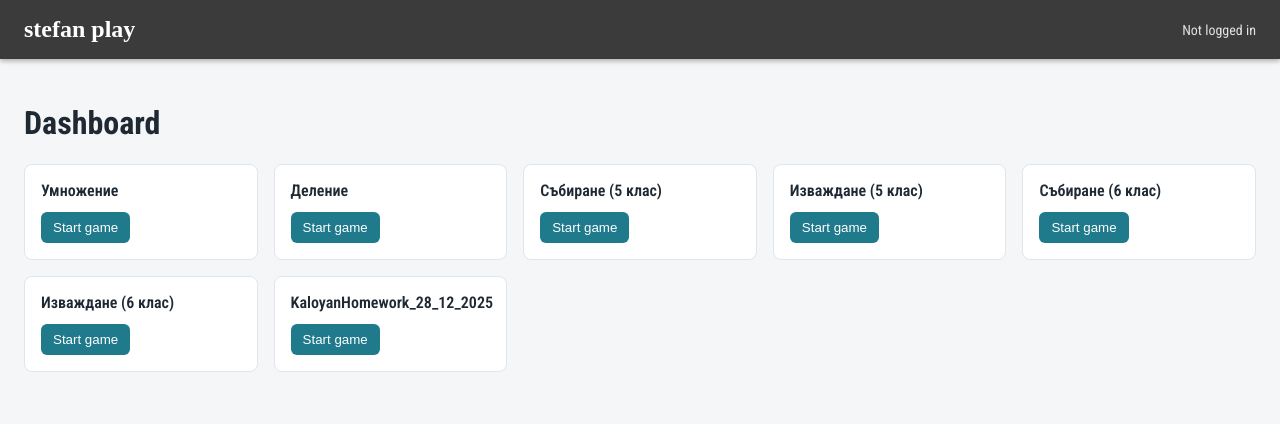
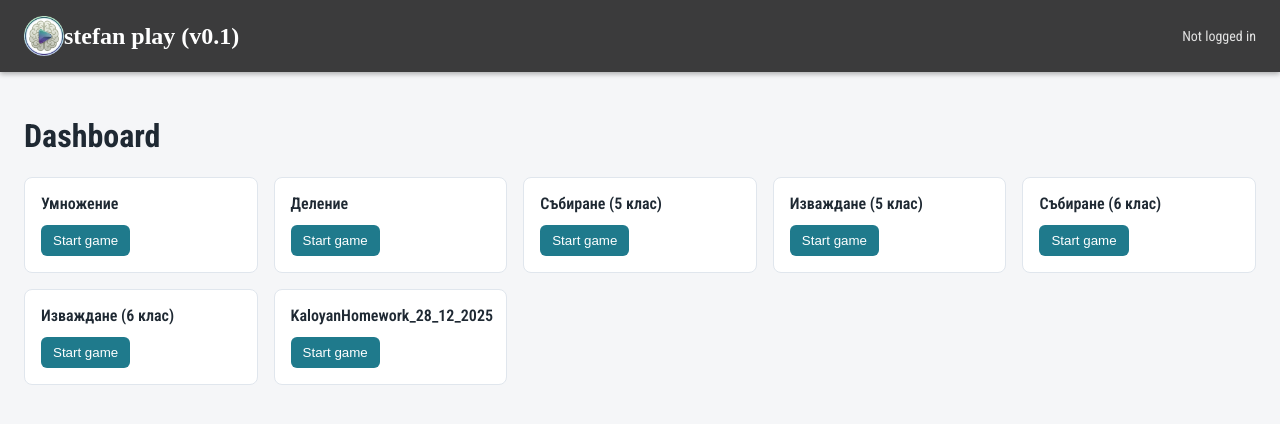
Before and after one commit to logixoul/math-game-2, a React (Vite) app: page / in a window 1280 px wide. Shown: the top 424 px of the page. Built offline with nearby package versions, Linux system fonts and the light colour scheme; a web font is replaced by a local one.

Commit message:
styling; topbar is now own component

```diff
--- a/src/ReactPort/DashboardPage.tsx
+++ b/src/ReactPort/DashboardPage.tsx
@@ -1,6 +1,7 @@
 import { useMemo } from "react";
 import { useNavigate } from "react-router-dom";
 import { AppController } from "../AppController";
+import { TopBar } from "./TopBar";
 
 export function DashboardPage() {
 	const navigate = useNavigate();
@@ -8,10 +9,7 @@ export function DashboardPage() {
 
 	return (
 		<div className="page">
-			<header className="top-bar">
-				<div className="logo">stefan play</div>
-				<div className="login-status">Not logged in</div>
-			</header>
+			<TopBar />
 			<main className="content">
 				<h1>Dashboard</h1>
 				<ul className="game-list">
--- a/src/ReactPort/GameSessionPage.tsx
+++ b/src/ReactPort/GameSessionPage.tsx
@@ -6,6 +6,7 @@ import { GameSession, GameSessionUI } from "../GameSession";
 import * as util from "../util";
 import { AppController } from "../AppController";
 import { GameInputArea } from "./GameInputArea";
+import { TopBar } from "./TopBar";
 
 type GameSessionPageProps = {
 	gameType: GameType | null;
@@ -242,10 +243,7 @@ export function GameSessionPage({
 
 	return (
 		<div className="page">
-			<header className="top-bar">
-				<div className="logo">stefan play</div>
-				<div className="login-status">Not logged in</div>
-			</header>
+			<TopBar />
 			<main className="content">
 				<h1>Game Session</h1>
 				{decodedKey && !gameType && (
--- /dev/null
+++ b/src/ReactPort/TopBar.tsx
@@ -0,0 +1,17 @@
+type TopBarProps = {
+	statusText?: string;
+};
+
+export function TopBar({ statusText = "Not logged in" }: TopBarProps) {
+	return (
+		<header className="top-bar">
+			<a id="homeLink" href="#">
+				<img id="logoImage" src="../assets/play-logo.png" width="40" height="40"></img>
+				<div className="logo">
+					stefan play (v0.1)
+				</div>
+			</a>
+			<div className="login-status">{statusText}</div>
+		</header>
+	);
+}
--- a/src/ReactPort/styles.css
+++ b/src/ReactPort/styles.css
@@ -32,6 +32,13 @@ body {
 	font-family: "Andada Pro", serif;
 	font-weight: 700;
 	font-size: 24px;
+}
+
+#homeLink {
+	display: flex;
+    align-items: center;
+	color: #ffffff;
+	text-decoration: none;
 }
 
 .login-status {
```
